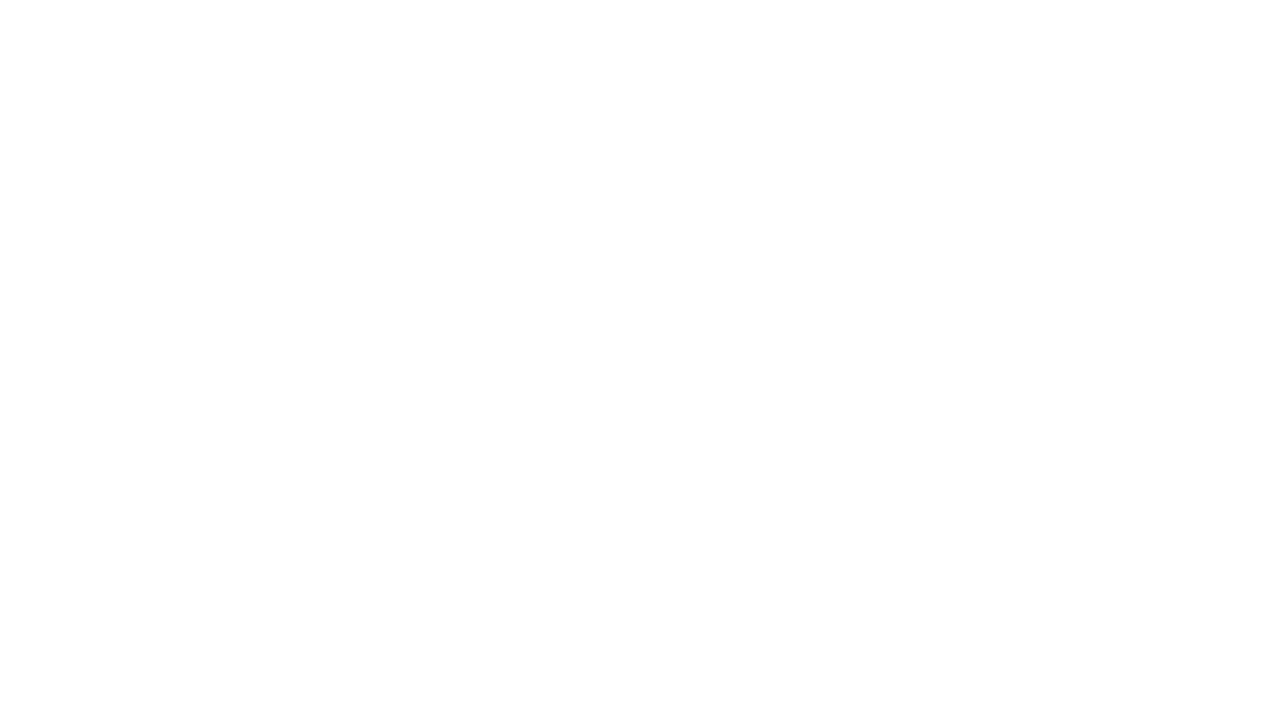
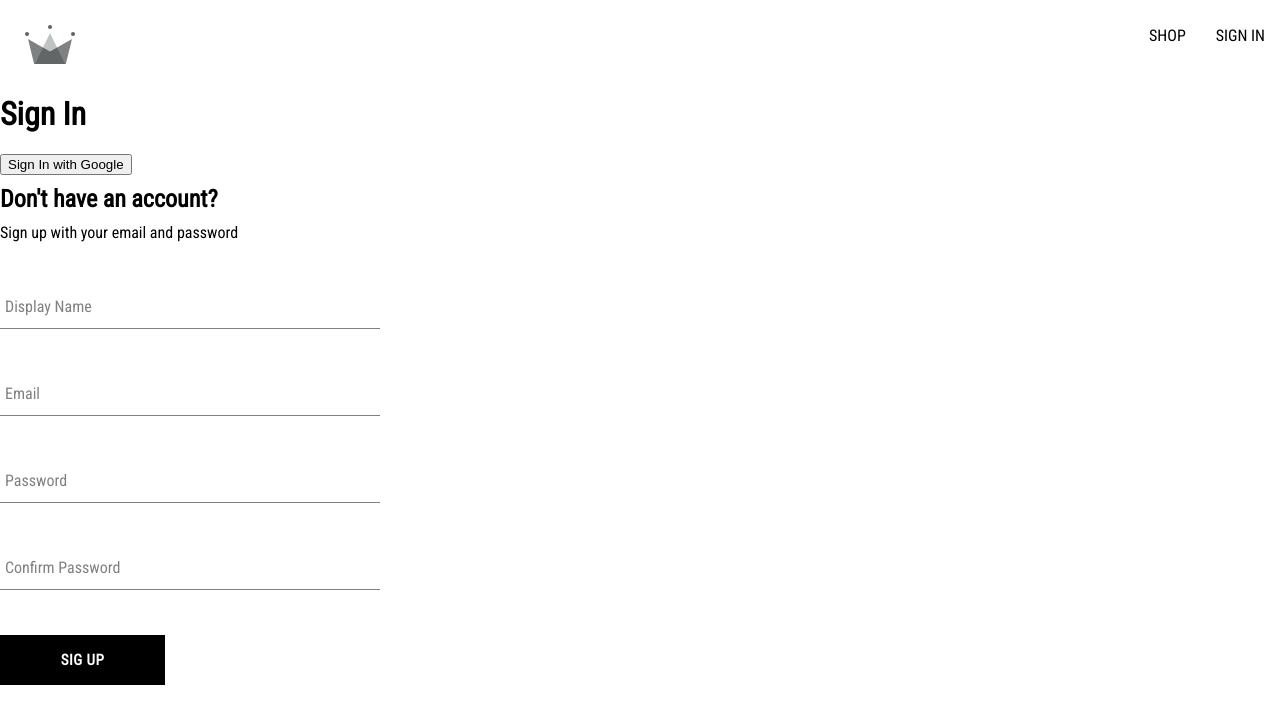
Before and after one commit to JoseAAntonio/crwn-shop, a React (Create React App) app: page /auth in a window 1280 px wide. Before the commit this address had no page. Shown: the top 724 px of the page. Built offline with nearby package versions, Linux system fonts and the light colour scheme.

Commit message:
replace sig-in componente by Authentication component

```diff
--- a/src/App.js
+++ b/src/App.js
@@ -2,7 +2,7 @@
 
 import { Home } from "./routes/home/Home";
 import { Navbar } from "./routes/navigation_bar/Navbar";
-import { SignIn } from "./routes/sign-in/SignIn";
+import { Authentication } from "./routes/authentication/Authentication";
 
 const Shop = () => {
 	return (
@@ -18,7 +18,7 @@
 			<Route path="/" element={<Navbar />}>
 				<Route index element={<Home />} />
 				<Route path="Shop" element={<Shop />} />
-				<Route path="sign-in" element={<SignIn />} />
+				<Route path="auth" element={<Authentication />} />
 			</Route>
 		</Routes>
 	);
--- a/src/routes/sign-in/SignIn.jsx
+++ b/src/routes/authentication/Authentication.jsx
@@ -4,7 +4,7 @@
 	createUserDocumentFromAuth,
 } from "../../utils/firebase/firebase.utils";
 
-export const SignIn = () => {
+export const Authentication = () => {
 	const logGoogleUser = async () => {
 		const { user } = await signInWithGooglePopup();
 		const userDocRef = await createUserDocumentFromAuth(user);
--- a/src/routes/navigation_bar/Navbar.jsx
+++ b/src/routes/navigation_bar/Navbar.jsx
@@ -15,7 +15,7 @@
 					<Link className="nav-link" to="/shop">
 						SHOP
 					</Link>
-					<Link className="nav-link" to="/sign-in">
+					<Link className="nav-link" to="/auth">
 						SIGN IN
 					</Link>
 				</div>
```
